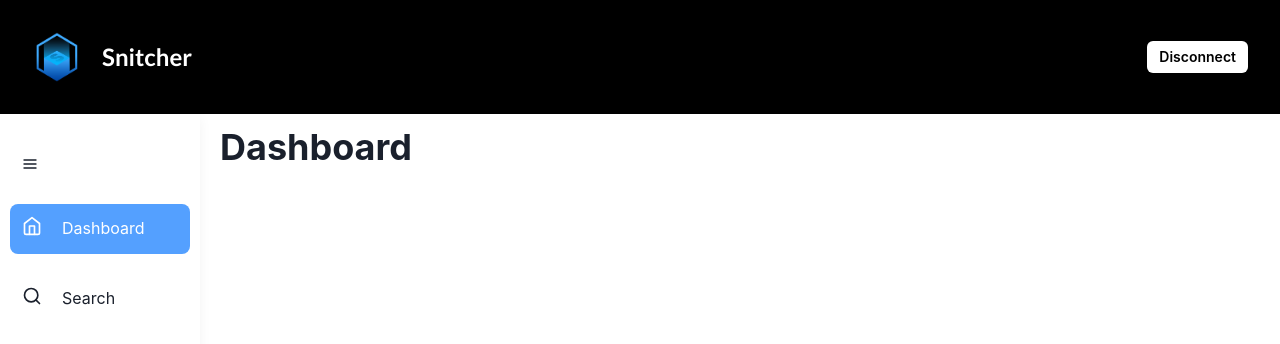
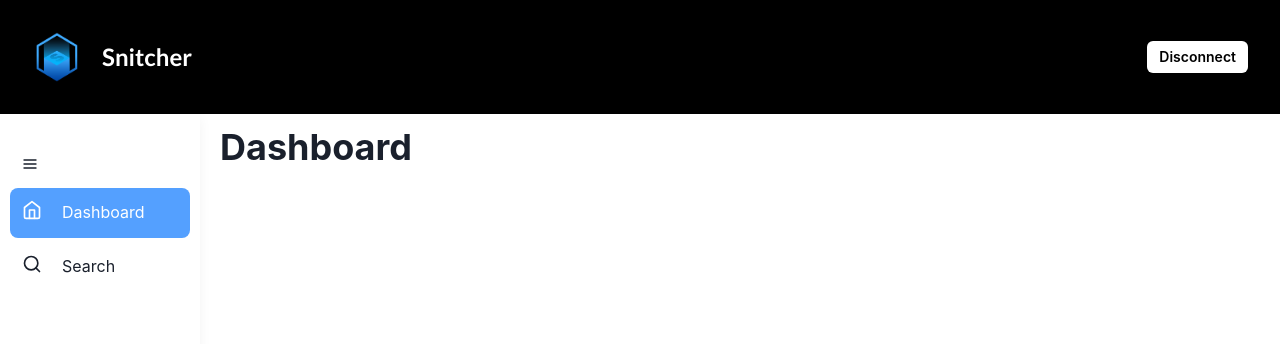
Before and after one commit to MathiDEV/Snitcher, a React (Create React App) app in the folder frontend/: page /dashboard in a window 1280 px wide. Shown: the top 344 px of the page. Built offline with nearby package versions, Linux system fonts and the light colour scheme; no server answers; sample sign-in values are in the browser's storage.

Commit message:
[FEAT] Added spinner.

```diff
--- a/frontend/src/components/NavItem.js
+++ b/frontend/src/components/NavItem.js
@@ -15,7 +15,7 @@ export default function NavItem({ icon, title, active, navSize, href }) {
 
     return (
         <Flex
-            mt={5}
+            mt={1}
             flexDir="column"
             w="100%"
             alignItems={navSize == "small" ? "center" : "flex-start"}
@@ -28,9 +28,8 @@ export default function NavItem({ icon, title, active, navSize, href }) {
                     color={active && "#fff"}
                     _hover={{ textDecor: 'none', backgroundColor: (active ? "#54a0ff" : "#e2e8f0") }}
                     w={navSize == "large" && "100%"}
-                    onClick={() => history(href)}
-                >
-                    <MenuButton w="100%">
+                    onClick={() => history(href)}>
+                    <MenuButton w={navSize == "large" ? "250px" : "100%"}>
                         <Flex>
                             <Icon as={icon} fontSize="xl" />
                             <Text ml={5} display={navSize == "small" ? "none" : "flex"}>{title}</Text>
--- a/frontend/src/components/WalletResult.js
+++ b/frontend/src/components/WalletResult.js
@@ -3,11 +3,14 @@ import React from "react";
 import { FiBookmark, FiCpu, FiX } from 'react-icons/fi'
 import { FaEthereum } from 'react-icons/fa'
 import WalletLogo from '../assets/wallet.png'
+import { ScaleLoader } from "react-spinners";
 
 export default function WalletResult({ data }) {
     console.log(data);
     if (!data) {
-        return (<p>Loading...</p>);
+        return (<Center py={6}>
+            <ScaleLoader color="#54a0ff" size={20} />
+        </Center>);
     }
     if (data.status) {
         let estimation;
@@ -66,12 +69,12 @@ export default function WalletResult({ data }) {
                                 <Td>Formatted</Td>
                                 <Td>{data.data.balance.formatted} {data.data.currencySymbol}</Td>
                             </Tr>
-                            { (estimation == undefined)
+                            {(estimation == undefined)
                                 ? (<></>)
                                 : (<Tr>
                                     <Td>Estimated</Td>
                                     <Td>${estimation}</Td>
-                                  </Tr>)
+                                </Tr>)
                             }
                         </Tbody>
                     </Table>
@@ -105,10 +108,10 @@ export default function WalletResult({ data }) {
                             '0px 1px 25px -5px rgb(66 153 225 / 48%), 0 10px 10px -5px rgb(66 153 225 / 43%)'
                         }
                         _hover={{
-                            bg: 'blue.500',
+                            bg: '#54a0ff',
                         }}
                         _focus={{
-                            bg: 'blue.500',
+                            bg: '#54a0ff',
                         }}>
                         <FiCpu style={{ "marginRight": 5 }} /> Automatize
                     </Button>
```
